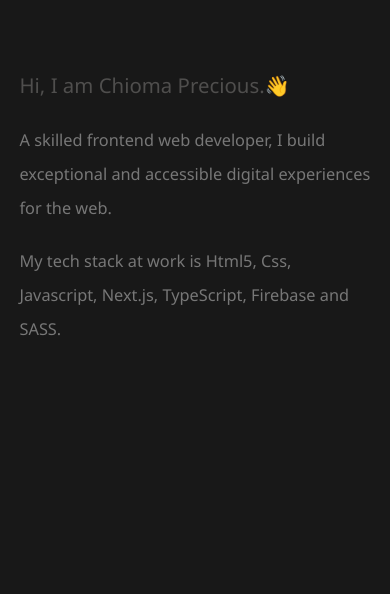
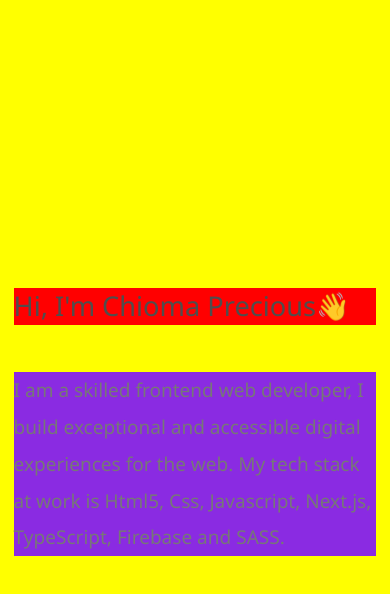
Before and after one commit to chiomaubaezuonu/my-portfolio, a Next.js app: page /about in a window 390 px wide. Shown: the top 594 px of the page. Built offline with nearby package versions, Linux system fonts and the light colour scheme.

Commit message:
modified about.module.css

```diff
--- a/app/about/about.module.css
+++ b/app/about/about.module.css
@@ -50,9 +50,9 @@
         transform: rotate(0deg);
     }
 } */
-.absolute {
+/* .absolute {
     background-color: #181818;
-}
+} */
 
 .aboutDiv {
     display: flex;
@@ -60,45 +60,58 @@
     align-items: center;
     justify-content: center;
     height: 100vh;
-    width: 50%;
-    margin: auto;
     background-color: #181818;
     color: #777777;
-    padding: 0rem 2rem;
-    line-height: 2.5rem;
+    padding: 0rem 3rem;
+    line-height: 2rem;
 }
 
 .about {
-    font-size: 1.3rem;
+    font-size: 1.1rem;
     color: #777777;
-
+    width: 50%;
+    text-align: center;
 }
 
 .emoji {
-    font-size: 2rem;
+    font-size: 2.1rem;
+    text-align: center;
+    margin-bottom: 2.3rem;
+    color: #4F4E4D;
 }
 
 @media (max-width: 600px) {
     .aboutDiv {
-        width: 90%;
-        padding: 5rem 0 0 0;
-        display: block;
+        /* padding-top: 4.9rem;
+        padding-bottom: 4.9rem;
+        padding-left: 0.9rem;
+        padding-right: 0.9rem; */
+        line-height: 2.7rem;
+        display: flex;
+        justify-content: center;
+        background-color: yellow;
+        align-items: center;
+        padding: 1rem;
     }
 
     .emoji {
-        font-size: 1.5rem;
+        font-size: 2rem;
         width: 100%;
-        margin-bottom: 1.5rem;
         color: #4F4E4D;
+        text-align: left;
+        background-color: red;
     }
 
     .about {
-        font-size: 1.2rem;
-        margin-top: 1.4rem;
+        font-size: 1.4rem;
+        margin-top: 1.2rem;
+        width: 100%;
+        text-align: left;
+        background-color: blueviolet;
     }
 }
 
-@media (min-width: 600px) {
+/* @media (min-width: 600px) {
     .aboutDiv {
         width: 90%;
         padding-top: 11rem;
@@ -145,13 +158,11 @@
     .aboutDiv {
         width: 60%;
         padding-top: 12rem;
-        /* display: block; */
         background-color: #181818;
     }
 
     .emoji {
         font-size: 2.5rem;
-        /* width: 100%; */
         margin-bottom: 1.5rem;
         text-align: center;
     }
@@ -162,3 +173,4 @@
         line-height: 2rem;
     }
 }
+*/
--- a/app/about/page.tsx
+++ b/app/about/page.tsx
@@ -11,17 +11,11 @@
   return (
     <div className={styles.absolute}>
       <div className={styles.aboutDiv}>
-        {/* <m.img animate={{ x: 20 }} transition={{
-        type: "smooth",
-        repeatType: "mirror",
-        duration: 2,
-        repeat: Infinity,
-      }} src='/images/handWave.png' width={25} height={25} alt='handWave' /> */}
-        {/* / <Image src={hand} alt='handImg' width={20} height={20} /> */}
-        {/* <span >&#128075;</span> */}
-        <span className={styles.emoji}> Hi, I am Chioma Precious.👋 </span>
-        <p className={styles.about}>A skilled frontend web developer, I build exceptional and accessible digital experiences for the web.</p>
-        <p className={styles.about}>My tech stack at work is Html5, Css, Javascript, Next.js, TypeScript, Firebase and SASS.</p>
+        <span className={styles.emoji}> Hi, I'm Chioma Precious👋 </span>
+        <p className={styles.about}>I am a skilled frontend web developer, I build exceptional and accessible digital experiences for the web.
+        My tech stack at work is Html5, Css, Javascript, Next.js, TypeScript, Firebase and SASS.
+        </p>
+        {/* <p className={styles.about}></p> */}
       </div>
     </div >
   )
--- a/app/projects/page.tsx
+++ b/app/projects/page.tsx
@@ -14,16 +14,18 @@
         <div>
             <div className={styles.wrapper}>
                 <h1 className={styles.title}>My Projects</h1>
-                <p className={styles.projectText}>Here are a few projects that I've worked on. Want to see more? <Link style={{color: 'blue'}} href='/https://mail.google.com/mail/'>Email me.</Link></p>
+                <p className={styles.projectText}>Here are a few projects that I've worked on. Want to see more? <Link style={{ color: 'blue' }} href='/https://mail.google.com/mail/'>Email me.</Link></p>
                 <div className={styles.projectsContainer}>
                     {data.map((project) => (
 
                         <div key={project.id} className={styles.projectCard}>
                             <img className={styles.projectImg} src={project.img} alt="project" width={450} height={450} />
                             <div className={styles.overlay}>
-                                <div className={styles.content}>
-                                    <button className={styles.websiteButton}>Visit Website</button>
-                                </div>
+                                <h2>My Todo App</h2>
+                                <p>Keep track of your todos with My Todo App</p>
+                            </div>
+                            <div className={styles.content}>
+                                <button className={styles.websiteButton}>Visit Website</button>
                             </div>
                         </div>
 
```
Also changed, not shown: app/projects/projects.module.css (+11 -5 lines).
